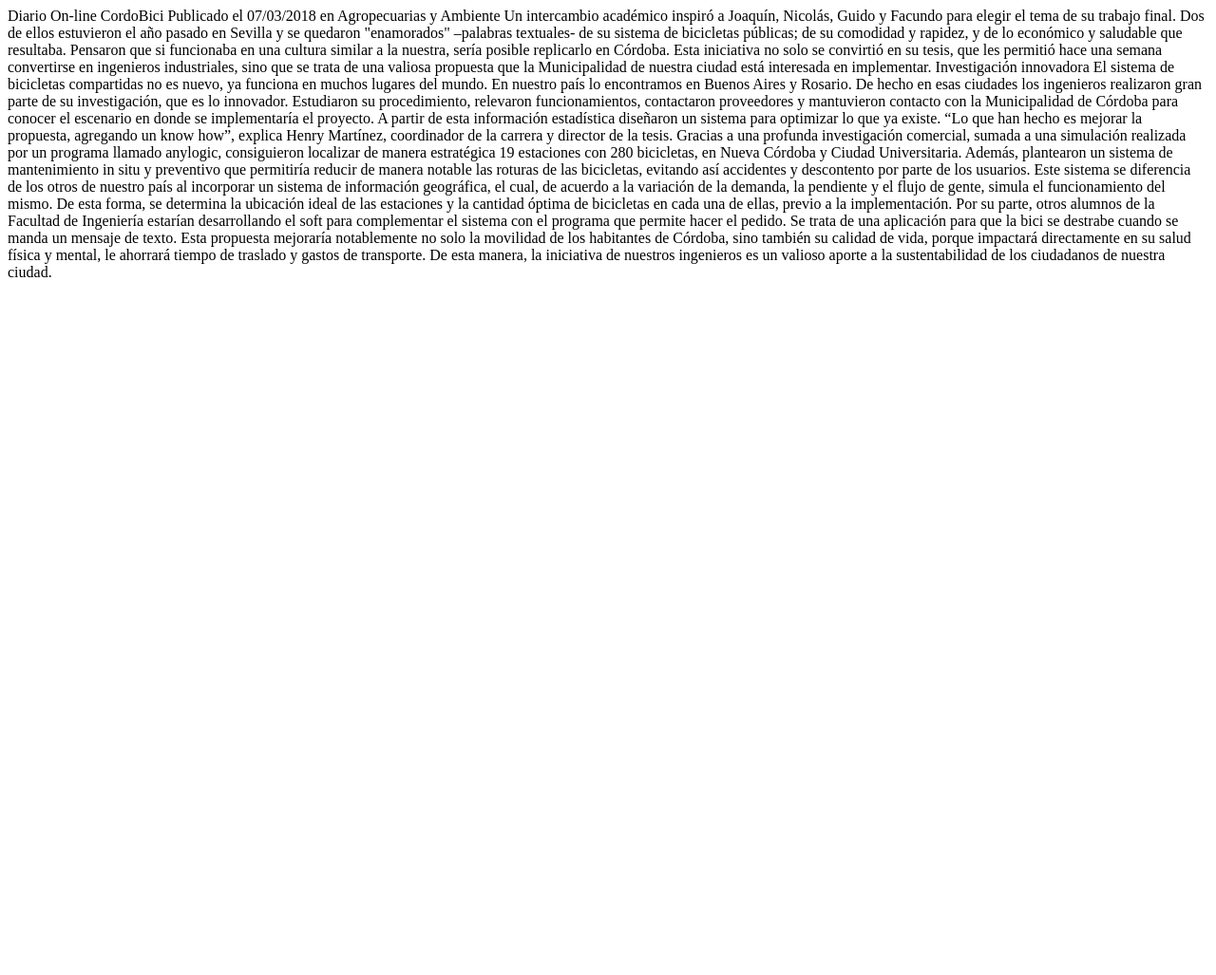
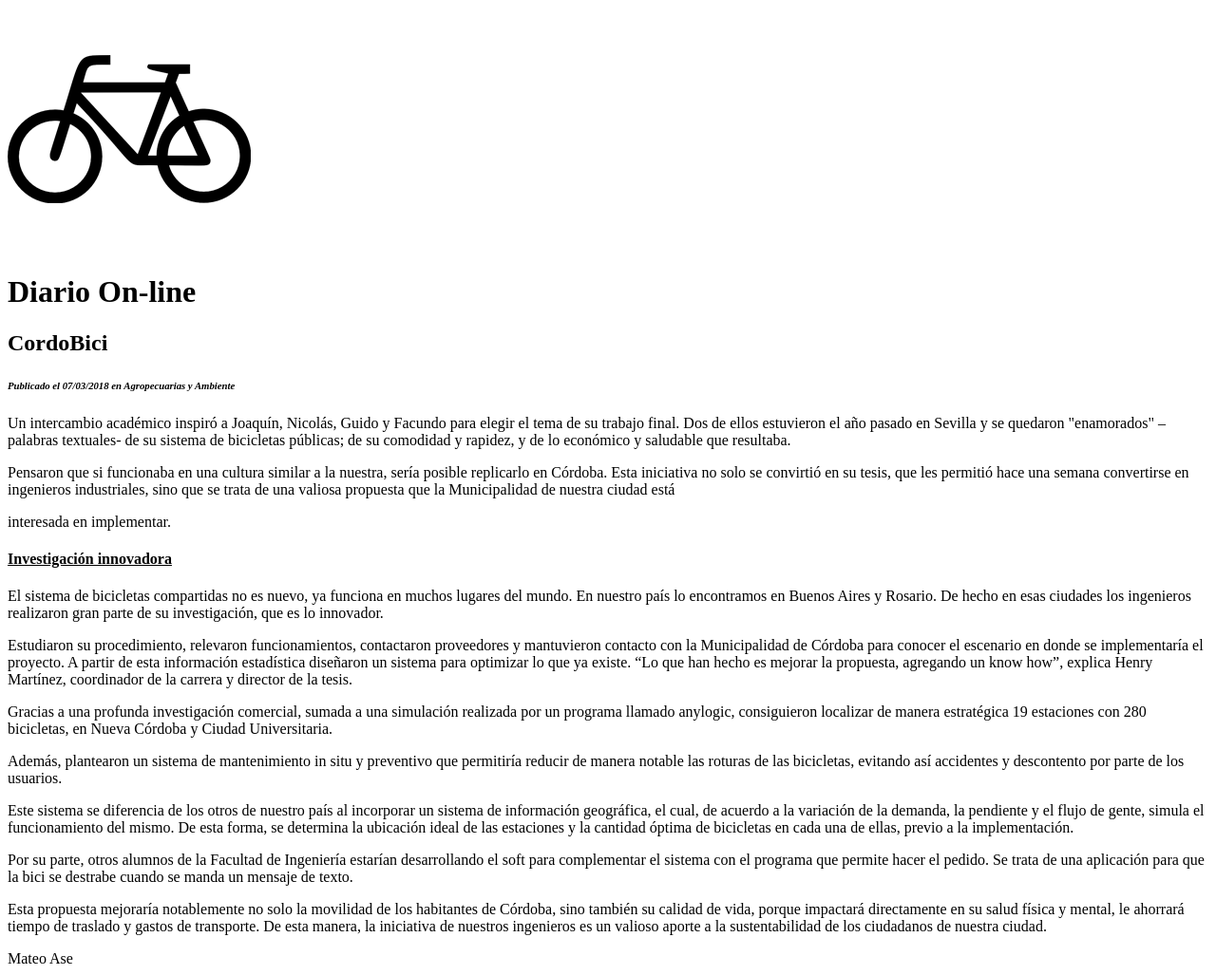
Before and after one commit to UCC-LabCompu2/ejercicios2022-MateoAse, a plain HTML site: page Ejercicios-HTML/ej_noticia.html in a window 1280 px wide. Shown: the whole page at 95% size. Before the commit the page ends 800 px from the top, so only its background shows below. Drawn offline with Linux system fonts and the light colour scheme.

Commit message:
se realizo el ejercicio uno de secciones

```diff
--- a/Ejercicios-HTML/ej_noticia.html
+++ b/Ejercicios-HTML/ej_noticia.html
@@ -7,68 +7,76 @@
 <body>
 <!--Agregar la etiqueta semántica para la cabecera. La cabecera debe contener un titulo-->
 <!--Separe la noticia en parrafos-->
-Diario On-line
+<header>
+    <img src="imagenes/bicilogo.png">
+    <h1>Diario On-line</h1>
 
-    CordoBici
+</header>
+<section>
+<h2><b>CordoBici</b></h2>
 
-Publicado el 07/03/2018 en Agropecuarias y Ambiente
+<h6><i>Publicado el 07/03/2018 en Agropecuarias y Ambiente</i></h6>
 
-            Un intercambio académico inspiró a Joaquín, Nicolás, Guido y Facundo para elegir el tema de su trabajo final.
+    <p>Un intercambio académico inspiró a Joaquín, Nicolás, Guido y Facundo para elegir el tema de su trabajo final.
         Dos de ellos estuvieron el año pasado en Sevilla y se quedaron "enamorados" –palabras textuales- de su
-            sistema de bicicletas públicas; de su comodidad y rapidez, y de lo económico y saludable que resultaba.
+        sistema de bicicletas públicas; de su comodidad y rapidez, y de lo económico y saludable que resultaba.</p>
 
 
-            Pensaron que si funcionaba en una cultura similar a la nuestra, sería posible replicarlo en Córdoba.
+    <p>Pensaron que si funcionaba en una cultura similar a la nuestra, sería posible replicarlo en Córdoba.
         Esta iniciativa no solo se convirtió en su tesis, que les permitió hace una semana convertirse en ingenieros
-            industriales, sino que se trata de una valiosa propuesta que la Municipalidad de nuestra ciudad está
+        industriales, sino que se trata de una valiosa propuesta que la Municipalidad de nuestra ciudad está</p>
     interesada en implementar.
 
 
-        Investigación innovadora
+    <h4><u>Investigación innovadora</u></h4>
 
 
-            El sistema de bicicletas compartidas no es nuevo, ya funciona en muchos lugares del mundo. En nuestro país
+    <p>El sistema de bicicletas compartidas no es nuevo, ya funciona en muchos lugares del mundo. En nuestro país
         lo encontramos en Buenos Aires y Rosario. De hecho en esas ciudades los ingenieros realizaron gran parte de
-            su investigación, que es lo innovador.
+        su investigación, que es lo innovador.</p>
 
 
 
-            Estudiaron su procedimiento, relevaron funcionamientos, contactaron proveedores y mantuvieron contacto con
+    <p>Estudiaron su procedimiento, relevaron funcionamientos, contactaron proveedores y mantuvieron contacto con
         la Municipalidad de Córdoba para conocer el escenario en donde se implementaría el proyecto.  A partir de
         esta información estadística diseñaron un sistema para optimizar lo que ya existe. “Lo que han hecho es
         mejorar la propuesta, agregando un know how”, explica Henry Martínez, coordinador de la carrera y director
-            de la tesis.
+        de la tesis.</p>
 
 
 
-            Gracias a una profunda investigación comercial, sumada a una simulación realizada por un programa llamado
+    <p>Gracias a una profunda investigación comercial, sumada a una simulación realizada por un programa llamado
         anylogic, consiguieron localizar de manera estratégica 19 estaciones con 280 bicicletas, en Nueva Córdoba y
-            Ciudad Universitaria.
+        Ciudad Universitaria.</p>
 
 
 
-            Además, plantearon un sistema de mantenimiento in situ y preventivo que permitiría reducir de manera notable
-            las roturas de las bicicletas, evitando así accidentes y descontento por parte de los usuarios.
+    <p>Además, plantearon un sistema de mantenimiento in situ y preventivo que permitiría reducir de manera notable
+        las roturas de las bicicletas, evitando así accidentes y descontento por parte de los usuarios.</p>
 
 
 
-            Este sistema se diferencia de los otros de nuestro país al incorporar un sistema de información geográfica,
+    <p>Este sistema se diferencia de los otros de nuestro país al incorporar un sistema de información geográfica,
         el cual, de acuerdo a la variación de la demanda, la pendiente y el flujo de gente, simula el funcionamiento
         del mismo. De esta forma, se determina la ubicación ideal de las estaciones y la cantidad óptima de
-            bicicletas en cada una de ellas, previo a la implementación.
+        bicicletas en cada una de ellas, previo a la implementación.</p>
 
 
 
-            Por su parte, otros alumnos de la Facultad de Ingeniería estarían desarrollando el soft para complementar
+    <p>Por su parte, otros alumnos de la Facultad de Ingeniería estarían desarrollando el soft para complementar
         el sistema con el programa que permite hacer el pedido.  Se trata de una aplicación para que la bici se
-            destrabe cuando se manda un mensaje de texto.
+        destrabe cuando se manda un mensaje de texto.</p>
 
 
 
-            Esta propuesta mejoraría notablemente no solo la movilidad de los habitantes de Córdoba, sino también su
+    <p>Esta propuesta mejoraría notablemente no solo la movilidad de los habitantes de Córdoba, sino también su
         calidad de vida, porque impactará directamente en su salud física y mental, le ahorrará tiempo de traslado
         y gastos de transporte. De esta manera, la iniciativa de nuestros ingenieros es un valioso aporte a la
-            sustentabilidad de los ciudadanos de nuestra ciudad.
+        sustentabilidad de los ciudadanos de nuestra ciudad.</p>
+</section>
+<footer>
+    Mateo Ase
+</footer>
 
 </body>
 </html>
```
Also changed, not shown: Ejercicios-HTML/imagenes/bicilogo.png (added). Lines whose indentation alone changed are shown as unchanged.
